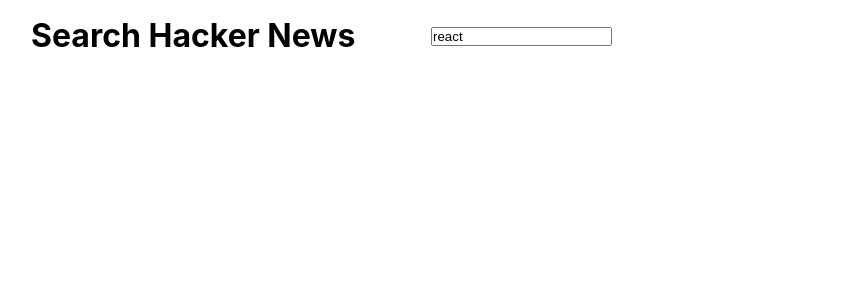
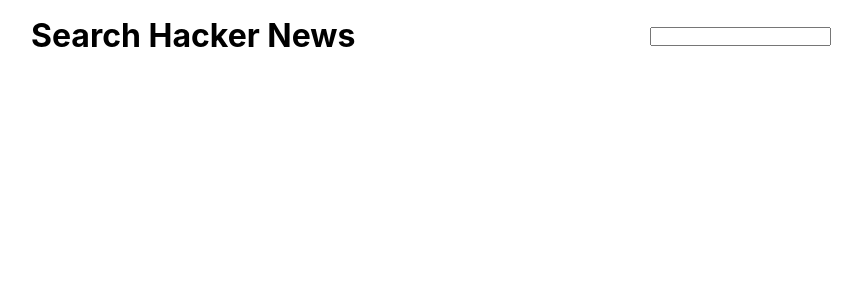
Before and after one commit to ianpamintuan/hacker-news, a React (Create React App) app: page / in a window 1280 px wide. Shown: the top 300 px of the page, without its empty margins (209-1071 px from the left). Built offline with nearby package versions, Linux system fonts and the light colour scheme.

Commit message:
Create SearchInput component

```diff
--- a/src/components/Header/Header.js
+++ b/src/components/Header/Header.js
@@ -1,4 +1,5 @@
 import { FlexItem } from "../FlexItem/FlexItem";
+import { SearchInput } from "../SearchInput/SearchInput";
 
 export const Header = () => {
     return (
@@ -6,8 +7,12 @@
             <FlexItem>
                 <h1>Search Hacker News</h1>
             </FlexItem>
-            <FlexItem>
-                <input type="text" class="form-input" value="react" />
+            <FlexItem className="align-right">
+                <SearchInput
+                    onChange={(searchText) => {
+                        // API call here
+                    }}
+                />
             </FlexItem>
         </form>
     );
--- /dev/null
+++ b/src/components/SearchInput/SearchInput.js
@@ -0,0 +1,25 @@
+import React, { useState } from "react";
+import PropTypes from "prop-types";
+import classNames from "classnames";
+
+export const SearchInput = ({ onChange, className }) => {
+    const [value, setValue] = useState("");
+    return (
+        <input
+            type="text"
+            className={classNames("form-input", className)}
+            onChange={(e) => {
+                const textValue = e.target.value;
+                setValue(textValue);
+                onChange(textValue);
+            }}
+            value={value}
+            autoComplete="false"
+        />
+    );
+};
+
+SearchInput.propTypes = {
+    className: PropTypes.string,
+    onChange: PropTypes.func.isRequired,
+};
```
